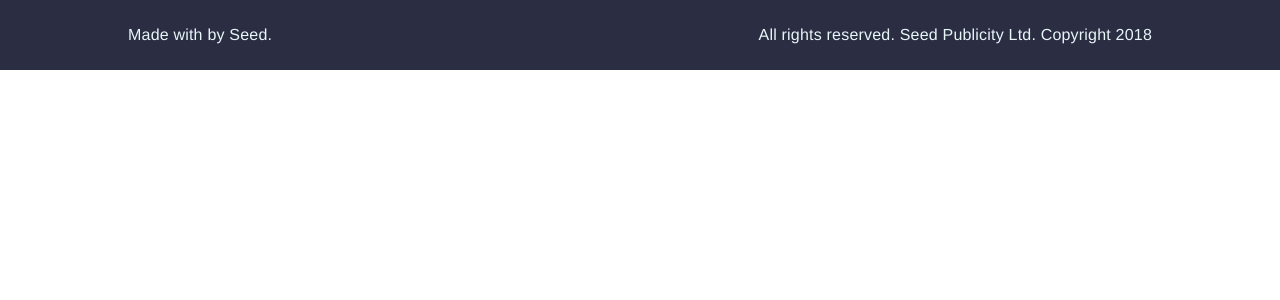
After one commit to Bromeosin/ppc-landing-pages, a PHP site: page /MODULES/footer.html in a window 1280 px wide. The commit adds this page. Shown: the top 300 px of the page. Run offline with PHP 8.4, Linux system fonts and the light colour scheme.

Commit message:
Added little footer

```diff
--- /dev/null
+++ b/MODULES/footer.html
@@ -0,0 +1,21 @@
+<!-- CSS -->
+<link rel="stylesheet" href="../style.css" type="text/css" />
+
+<!-- COPY START -->
+
+
+<!-- Bottom footer layout
+–––––––––––––––––––––––––––––––––––––––––––––––––– -->
+
+<div class="dark footer-lower">
+  <div class="container">
+    <div class="one-half column">
+      <p style="float: left;" class="footer-text">Made with <i class="fas fa-heart"></i> by Seed.</p>
+    </div>
+    <div class="one-half column">
+      <p style="float: right;" class="footer-text">All rights reserved. Seed Publicity Ltd. Copyright 2018</p>
+    </div>
+  </div>
+</div>
+
+<!-- COPY END -->
--- a/css/grid.scss
+++ b/css/grid.scss
@@ -932,3 +932,8 @@ $tablet: 800px;
     display: relative;
   }
 }
+
+.footer-lower {
+  padding-top: 1em;
+  padding-bottom: 1em;
+}
--- a/css/typography.scss
+++ b/css/typography.scss
@@ -401,3 +401,11 @@ blockquote {
     font-size: 1.7rem;
   }
 }
+
+.footer-text {
+  p {
+     font-size: 1.4rem;
+     font-weight: 200;
+     color: $footer-text;
+  }
+}
--- a/style.css
+++ b/style.css
@@ -1054,6 +1054,10 @@ hr {
 .three:hover, .columns:hover, .blog-block:hover {
   display: relative; }
 
+.footer-lower {
+  padding-top: 1em;
+  padding-bottom: 1em; }
+
 /*! normalize.css v3.0.2 | MIT License | git.io/normalize */
 /**
  * 1. Set default font family to sans-serif.
@@ -1757,6 +1761,11 @@ blockquote {
   list-style: disc;
   margin-left: 4rem;
   font-size: 1.7rem; }
+
+.footer-text p {
+  font-size: 1.4rem;
+  font-weight: 200;
+  color: #EFF0FF; }
 
 /* Backgrounds
 –––––––––––––––––––––––––––––––––––––––––––––––––– */
```
